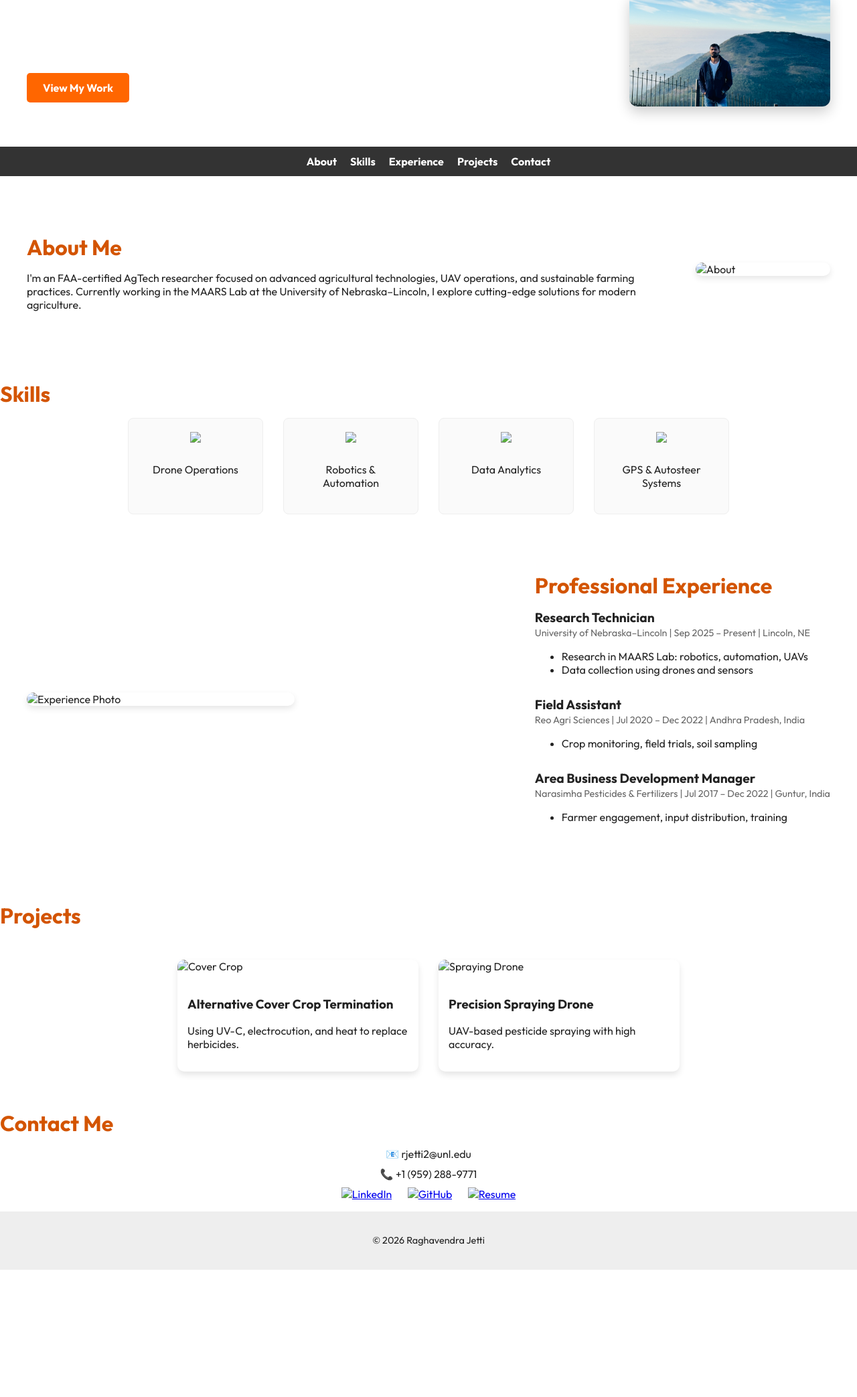
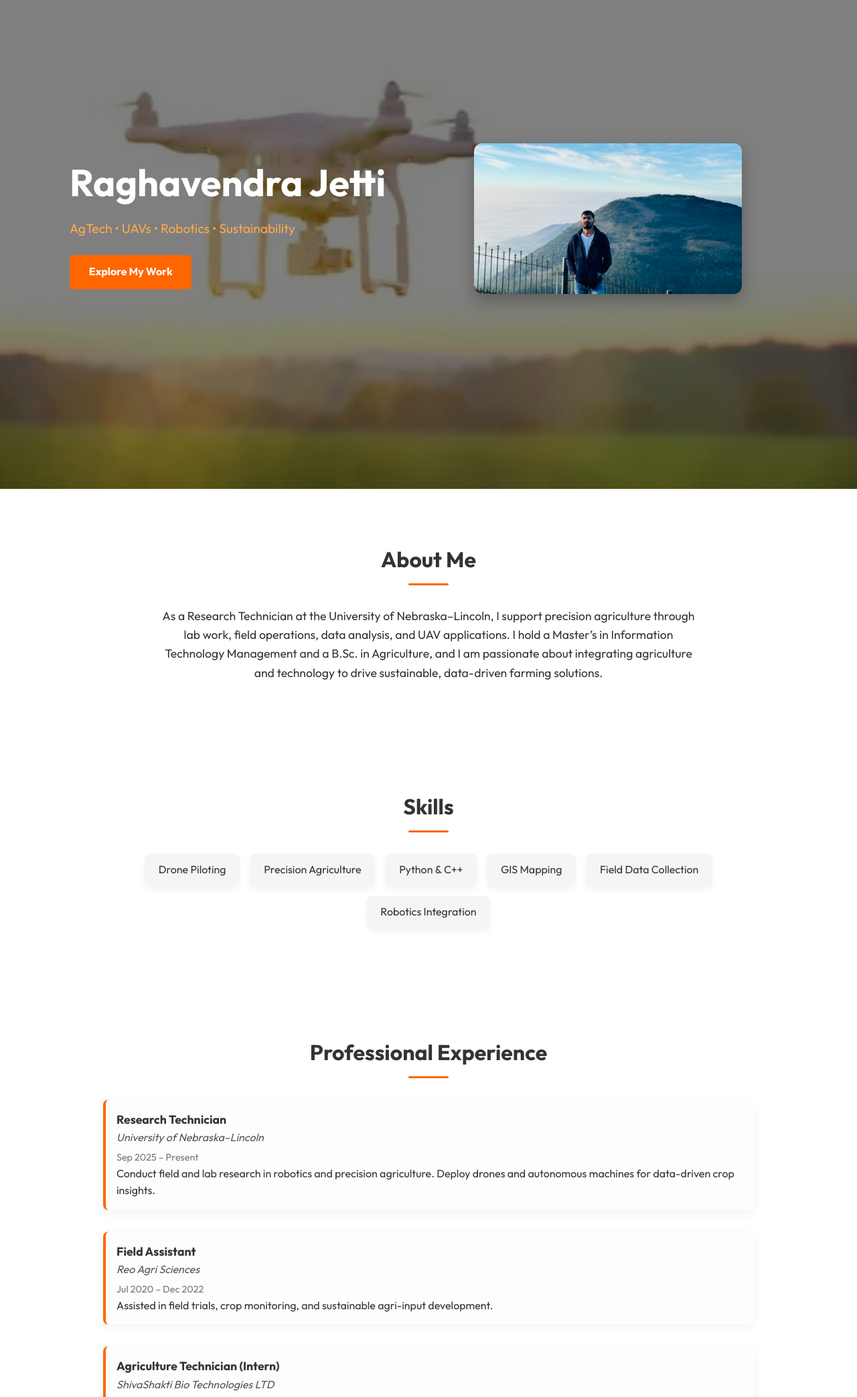
Before and after one commit to RAGHAVA-3103/My-portfolio, a plain HTML site: page index.html in a window 1280 px wide. Shown: the part 70-2156 px from the top of the page at 67% size. Before the commit the page ends 1966 px from the top, so only its background shows below. Drawn offline with Linux system fonts and the light colour scheme.

Commit message:
Add files via upload

```diff
--- a/index.html
+++ b/index.html
@@ -3,119 +3,160 @@
 <head>
   <meta charset="UTF-8" />
   <meta name="viewport" content="width=device-width, initial-scale=1.0"/>
-  <title>Raghavendra Jetti | AgTech Portfolio</title>
+  <link rel="stylesheet" href="https://cdnjs.cloudflare.com/ajax/libs/font-awesome/6.5.0/css/all.min.css" />
+  <title>Raghavendra Jetti | AgTech & UAV Specialist</title>
   <link href="https://fonts.googleapis.com/css2?family=Outfit:wght@400;700&display=swap" rel="stylesheet">
   <link rel="stylesheet" href="styles.css" />
 </head>
 <body>
 
+  <!-- Hero -->
   <header class="hero">
+    <div class="overlay"></div>
     <div class="hero-content">
-      <div class="hero-text">
+
+      <!-- Left side: Text -->
+      <div class="text-box">
         <h1>Raghavendra Jetti</h1>
-        <p class="tagline">AgTech • Robotics • UAVs • Precision Agriculture</p>
-        <a href="#projects" class="btn">View My Work</a>
+        <p class="tagline">AgTech • UAVs • Robotics • Sustainability</p>
+        <a href="#projects" class="btn">Explore My Work</a>
       </div>
-      <img src="IMG_0876.jpg" alt="Raghavendra Jetti" class="hero-photo">
+
+      <!-- Right side: Image -->
+      <div class="image-box">
+        <img src="IMG_0876.jpg" alt="Raghavendra Jetti">
+      </div>
     </div>
   </header>
 
-  <nav class="navbar">
-    <a href="#about">About</a>
-    <a href="#skills">Skills</a>
-    <a href="#experience">Experience</a>
-    <a href="#projects">Projects</a>
-    <a href="#contact">Contact</a>
-  </nav>
-
-  <section id="about" class="two-col">
-    <div>
+  <!-- About -->
+  <section class="about section" id="about">
     <h2>About Me</h2>
     <p>
-        I'm an FAA-certified AgTech researcher focused on advanced agricultural technologies, UAV operations, and sustainable farming practices.
-        Currently working in the MAARS Lab at the University of Nebraska–Lincoln, I explore cutting-edge solutions for modern agriculture.
+    As a Research Technician at the University of Nebraska–Lincoln, I support precision agriculture through lab work, field operations, data analysis, and UAV applications. I hold a Master’s in Information Technology Management and a B.Sc. in Agriculture, and I am passionate about integrating agriculture and technology to drive sustainable, data-driven farming solutions.
     </p>
-    </div>
-    <img src="images/about.jpg" alt="About" />
   </section>
 
-  <section id="skills">
+  <!-- Skills -->
+  <section class="skills section" id="skills">
     <h2>Skills</h2>
-    <div class="skills-grid">
-      <div class="skill-card"><img src="images/drone-icon.png"><p>Drone Operations</p></div>
-      <div class="skill-card"><img src="images/robotics-icon.png"><p>Robotics & Automation</p></div>
-      <div class="skill-card"><img src="images/data-icon.png"><p>Data Analytics</p></div>
-      <div class="skill-card"><img src="images/gps-icon.png"><p>GPS & Autosteer Systems</p></div>
+    <div class="skills-container">
+      <span>Drone Piloting</span>
+      <span>Precision Agriculture</span>
+      <span>Python & C++</span>
+      <span>GIS Mapping</span>
+      <span>Field Data Collection</span>
+      <span>Robotics Integration</span>
     </div>
   </section>
 
-  <section id="experience" class="two-col reverse">
-    <div>
+  <!-- Experience -->
+  <section class="experience section" id="experience">
     <h2>Professional Experience</h2>
 
-      <div class="job">
-        <h3>Research Technician</h3>
-        <span>University of Nebraska–Lincoln | Sep 2025 – Present | Lincoln, NE</span>
-        <ul>
-          <li>Research in MAARS Lab: robotics, automation, UAVs</li>
-          <li>Data collection using drones and sensors</li>
-        </ul>
+    <div class="exp-entry">
+      <div class="exp-title">Research Technician</div>
+      <div class="exp-org">University of Nebraska–Lincoln</div>
+      <div class="exp-date">Sep 2025 – Present</div>
+      <p>
+        Conduct field and lab research in robotics and precision agriculture. Deploy drones and autonomous machines for data-driven crop insights.
+      </p>
     </div>
 
-      <div class="job">
-        <h3>Field Assistant</h3>
-        <span>Reo Agri Sciences | Jul 2020 – Dec 2022 | Andhra Pradesh, India</span>
-        <ul>
-          <li>Crop monitoring, field trials, soil sampling</li>
-        </ul>
+    <div class="exp-entry">
+      <div class="exp-title">Field Assistant</div>
+      <div class="exp-org">Reo Agri Sciences</div>
+      <div class="exp-date">Jul 2020 – Dec 2022</div>
+      <p>
+        Assisted in field trials, crop monitoring, and sustainable agri-input development.
+      </p>
     </div>
 
-      <div class="job">
-        <h3>Area Business Development Manager</h3>
-        <span>Narasimha Pesticides & Fertilizers | Jul 2017 – Dec 2022 | Guntur, India</span>
-        <ul>
-          <li>Farmer engagement, input distribution, training</li>
-        </ul>
+    <div class="exp-entry">
+      <div class="exp-title">Agriculture Technician (Intern)</div>
+      <div class="exp-org">ShivaShakti Bio Technologies LTD</div>
+      <div class="exp-date">Dec 2019 – Mar 2020</div>
+      <p>
+        Monitored pests, implemented irrigation systems, and collected data for research trials.
+
+      </p>
     </div>
+
+    <div class="exp-entry">
+      <div class="exp-title">Area Business Development Manager</div>
+      <div class="exp-org">Narasimha Pesticides & Fertilizers</div>
+      <div class="exp-date">Jul 2017 – Dec 2022</div>
+      <p>
+        Led agricultural outreach, farmer engagement, and product distribution across rural India.
+      </p>
     </div>
-    <img src="images/experience.jpg" alt="Experience Photo" />
+
+    <div class="exp-entry">
+      <div class="exp-title">Rural Agriculture work Experience (RAWE)</div>
+      <div class="exp-org">ICAR-Indian Council of Agricultural Research</div>
+      <div class="exp-date">Aug 2019 – Nov 2019</div>
+      <p>
+        During my RAWE program, I gained hands-on experience working with farmers on crop cultivation, pest management, soil and irrigation practices, and field data collection, strengthening my understanding of sustainable agriculture and rural development.
+      </p>
+
+    </div>
   </section>
 
-  <section id="projects">
-    <h2>Projects</h2>
-    <div class="projects-grid">
+  <!-- Education-->
+  <section class="education section" id="education">
+    <h2>Education</h2>
+
+    <div class="edu-entry">
+      <div class="edu-degree">Master of Science in Information Technology Management</div>
+      <div class="edu-institution">St.Francis College–Brooklyn,NY</div>
+      <div class="edu-date">Jan 2023 – Aug 2024</div>
+    </div>
+
+    <div class="edu-entry">
+      <div class="edu-degree">Bachelor of Science in Agriculture</div>
+      <div class="edu-institution">Singhania University-Rajasthan,India</div>
+      <div class="edu-date">Aug 2016 – May 2020</div>
+
+  <!-- Projects -->
+  <section class="projects section" id="projects">
+    <h2>Featured Projects</h2>
+    <div class="project-grid">
       <div class="project-card">
-        <img src="images/project1.jpg" alt="Cover Crop">
-        <div class="project-info">
-          <h3>Alternative Cover Crop Termination</h3>
-          <p>Using UV-C, electrocution, and heat to replace herbicides.</p>
-        </div>
+        <h3>Cover Crop Termination (ACCT)</h3>
+        <p>
+          Developed sustainable cover crop destruction using UV-C, thermal, and electric systems without herbicides.
+        </p>
       </div>
       <div class="project-card">
-        <img src="images/project2.jpg" alt="Spraying Drone">
-        <div class="project-info">
-          <h3>Precision Spraying Drone</h3>
-          <p>UAV-based pesticide spraying with high accuracy.</p>
-        </div>
+        <h3>UAV Spraying System</h3>
+        <p>
+          Designed drone-based pesticide sprayers using GPS for targeted, efficient field treatment.
+        </p>
       </div>
     </div>
   </section>
 
-  <section id="contact">
+  <!-- Contact -->
+  <section class="contact section" id="contact">
     <h2>Contact Me</h2>
-    <ul class="contact-list">
-      <li>📧 rjetti2@unl.edu</li>
-      <li>📞 +1 (959) 288-9771</li>
-      <li>
-        <a href="https://linkedin.com/in/raghavendra-jetti"><img src="images/linkedin.png" alt="LinkedIn" /></a>
-        <a href="https://github.com/RAGHAVA-3103"><img src="images/github.png" alt="GitHub" /></a>
-        <a href="Raghavendra_Jetti_Resume.pdf" download><img src="images/resume-icon.png" alt="Resume" /></a>
-      </li>
-    </ul>
+    <p>📧 rjetti2@unl.edu</p>
+    <p>📞 +1 (959) 282-9771</p>
+    <div class="socials">
+      <a href="https://linkedin.com/in/raghavendra-jetti" target="_blank">
+        <i class="fab fa-linkedin"></i> LinkedIn
+      </a>
+      <a href="https://github.com/RAGHAVA-3103" target="_blank">
+        <i class="fab fa-github"></i> Github
+      </a>
+      <a href="Raghavendra Jetti CV copy.pdf" target="_blank">
+        <i class="fas fa-file-pdf"></i> Resume
+      </a>
+    </div>
   </section>
 
+  <!-- Footer -->
   <footer>
-    <p>© 2026 Raghavendra Jetti</p>
+    <p>© 2026 Raghavendra Jetti. All rights reserved.</p>
   </footer>
 
 </body>
--- a/styles.css
+++ b/styles.css
@@ -1,200 +1,228 @@
-body {
+/* Base Reset */
+* {
   margin: 0;
-  font-family: 'Outfit', sans-serif;
-  color: #222;
-  background: #fff;
-  scroll-behavior: smooth;
+  padding: 0;
+  box-sizing: border-box;
 }
 
-h2 {
-  color: #d35400;
-  font-size: 2rem;
-  margin-bottom: 1rem;
+body {
+  font-family: 'Outfit', sans-serif;
+  background-color: #fff;
+  color: #333;
+  line-height: 1.6;
 }
 
+/* HERO SECTION */
 .hero {
-  background: url('images/project1.jpg') center/cover no-repeat;
-  color: white;
-  padding: 60px 30px;
+  position: relative;
+  height: 100vh;
+  background: url('modern-rc-quadcopter-drone-fly-footage-056576312_iconl.jpg') center/cover no-repeat;
+  display: flex;
+  align-items: center;
+  justify-content: center;
   text-align: left;
 }
 
+.hero .overlay {
+  position: absolute;
+  inset: 0;
+  background-color: rgba(0, 0, 0, 0.5);
+}
+
 .hero-content {
+  position: relative;
+  z-index: 1;
   display: flex;
+  justify-content: space-between;
   align-items: center;
-  justify-content: space-between;
+  padding: 0 5%;
+  flex-wrap: wrap;
+  width: 100%;
   max-width: 1200px;
+}
+
+.text-box {
+  flex: 1;
+  color: white;
+}
+
+.text-box h1 {
+  font-size: 3.5rem;
+  font-weight: 700;
+  margin-bottom: 0.5rem;
+}
+
+.text-box .tagline {
+  font-size: 1.2rem;
+  margin-bottom: 1.5rem;
+  color: #ffa94d;
+}
+
+.btn {
+  display: inline-block;
+  background: #ff6600;
+  color: white;
+  padding: 0.8rem 1.8rem;
+  border-radius: 6px;
+  font-weight: 600;
+  text-decoration: none;
+  transition: background 0.3s ease;
+}
+
+.btn:hover {
+  background: #e65c00;
+}
+
+.image-box {
+  flex: 1;
+  text-align: center;
+}
+
+.image-box img {
+  width: 100%;
+  max-width: 400px;
+  height: auto;
+  border-radius: 12px;
+  box-shadow: 0 10px 25px rgba(0, 0, 0, 0.25);
+}
+
+/* Section Layouts */
+.section {
+  padding: 80px 5%;
+  max-width: 1100px;
   margin: auto;
 }
 
-.hero-text h1 {
-  font-size: 3rem;
-  margin: 0;
+.section h2 {
+  font-size: 2rem;
+  text-align: center;
+  margin-bottom: 2rem;
+  position: relative;
 }
 
-.tagline {
-  font-size: 1.2rem;
-  margin: 10px 0 20px;
+.section h2::after {
+  content: '';
+  display: block;
+  width: 60px;
+  height: 3px;
+  background-color: #ff6600;
+  margin: 10px auto 0;
+  border-radius: 5px;
 }
 
-.hero-photo {
-  width: 300px;
-  border-radius: 12px;
-  box-shadow: 0 8px 20px rgba(0,0,0,0.2);
-}
-
-.btn {
-  background: #ff6600;
-  color: white;
-  padding: 12px 24px;
-  text-decoration: none;
-  border-radius: 5px;
-  font-weight: bold;
-}
-
-.navbar {
-  display: flex;
-  justify-content: center;
-  gap: 20px;
-  background: #333;
-  padding: 12px 0;
-  position: sticky;
-  top: 0;
-  z-index: 999;
-}
-
-.navbar a {
-  color: white;
-  text-decoration: none;
-  font-weight: bold;
-}
-
-.two-col {
-  display: flex;
-  justify-content: space-between;
-  align-items: center;
-  gap: 40px;
-  padding: 60px 30px;
-  max-width: 1200px;
+/* About */
+.about p {
+  text-align: center;
+  font-size: 1.1rem;
+  max-width: 800px;
   margin: auto;
 }
 
-.two-col.reverse {
-  flex-direction: row-reverse;
+/* Skills */
+.skills-container {
+  display: flex;
+  flex-wrap: wrap;
+  gap: 15px;
+  justify-content: center;
+  font-size: 1rem;
 }
 
-.two-col img {
-  width: 400px;
-  border-radius: 12px;
-  box-shadow: 0 4px 10px rgba(0,0,0,0.1);
+.skills-container span {
+  background-color: #f5f5f5;
+  padding: 0.7rem 1.3rem;
+  border-radius: 8px;
+  box-shadow: 0 5px 10px rgba(0, 0, 0, 0.05);
 }
 
-.skills-grid {
-  display: flex;
-  justify-content: center;
-  gap: 30px;
-  flex-wrap: wrap;
-  padding: 0 30px;
+/* Experience & Education */
+.exp-entry, .edu-entry {
+  margin-bottom: 2rem;
+  padding: 1rem;
+  background-color: #fdfdfd;
+  border-left: 4px solid #ff6600;
+  box-shadow: 0 5px 15px rgba(0,0,0,0.05);
+  border-radius: 8px;
 }
 
-.skill-card {
-  text-align: center;
-  padding: 20px;
-  border: 1px solid #eee;
-  border-radius: 8px;
-  background: #fafafa;
-  width: 160px;
+.exp-title, .edu-degree {
+  font-weight: 600;
+  font-size: 1.1rem;
 }
 
-.skill-card img {
-  height: 50px;
-  margin-bottom: 10px;
+.exp-org, .edu-institution {
+  font-style: italic;
+  color: #555;
 }
 
-.job {
-  margin-bottom: 30px;
+.exp-date, .edu-date {
+  font-size: 0.9rem;
+  color: #777;
+  margin-top: 5px;
 }
 
-.job h3 {
-  margin: 0;
-  font-size: 1.2rem;
-}
-
-.job span {
-  font-size: 0.9rem;
-  color: #666;
-}
-
-.projects-grid {
+/* Projects */
+.project-grid {
   display: flex;
-  gap: 30px;
+  flex-wrap: wrap;
+  gap: 20px;
   justify-content: center;
-  flex-wrap: wrap;
-  padding: 30px;
 }
 
 .project-card {
-  width: 360px;
-  background: #fff;
-  border-radius: 10px;
-  overflow: hidden;
-  box-shadow: 0 5px 10px rgba(0,0,0,0.1);
+  width: 300px;
+  background-color: #fff;
+  padding: 1.2rem;
+  border-radius: 12px;
+  box-shadow: 0 8px 20px rgba(0,0,0,0.08);
+  text-align: center;
+  transition: transform 0.2s ease;
 }
 
-.project-card img {
-  width: 100%;
-  height: 200px;
-  object-fit: cover;
+.project-card:hover {
+  transform: translateY(-5px);
 }
 
-.project-info {
-  padding: 15px;
+.project-card h3 {
+  margin-bottom: 0.8rem;
+  color: #ff6600;
 }
 
-.contact-list {
+/* Contact */
+.contact p {
   text-align: center;
-  list-style: none;
-  padding: 0;
+  margin-bottom: 0.5rem;
 }
 
-.contact-list li {
-  margin: 10px 0;
+.socials {
+  text-align: center;
+  margin-top: 1.5rem;
 }
 
-.contact-list img {
-  height: 30px;
+.socials a {
+  display: inline-block;
   margin: 0 10px;
+  color: white;
+  background: #ff6600;
+  padding: 0.6rem 1.2rem;
+  border-radius: 6px;
+  text-decoration: none;
+  font-weight: 500;
+  transition: background 0.3s ease;
 }
 
-footer {
-  background: #eee;
-  text-align: center;
-  padding: 20px;
-  font-size: 0.9rem;
+.socials a:hover {
+  background: #e65c00;
 }
 
-/* Mobile Responsive */
-@media (max-width: 768px) {
-  .hero-content {
-    flex-direction: column;
-    text-align: center;
-  }
+.socials i {
+  margin-right: 6px;
+}
 
-  .two-col, .two-col.reverse {
-    flex-direction: column;
-    text-align: center;
-  }
-
-  .two-col img {
-    width: 100%;
-  }
-
-  .skills-grid {
-    flex-direction: column;
-    align-items: center;
-  }
-
-  .project-card {
-    width: 100%;
-  }
+/* Footer */
+footer {
+  background-color: #2c2c38;
+  color: #fff;
+  text-align: center;
+  padding: 30px 0;
+  margin-top: 60px;
 }
```
Also changed, not shown: modern-rc-quadcopter-drone-fly-footage-056576312_iconl.jpg (added). Lines whose indentation alone changed are shown as unchanged.
